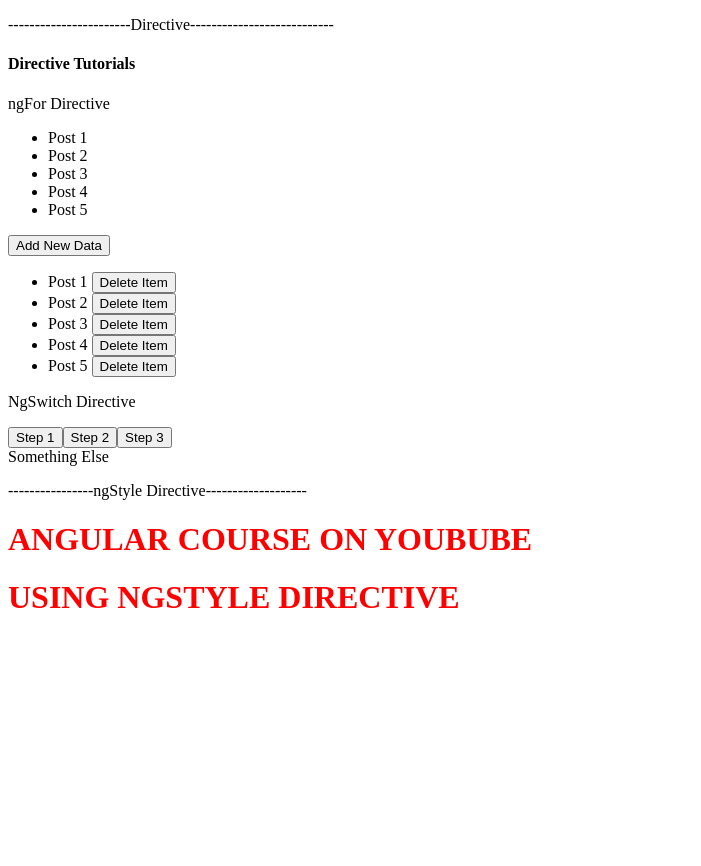
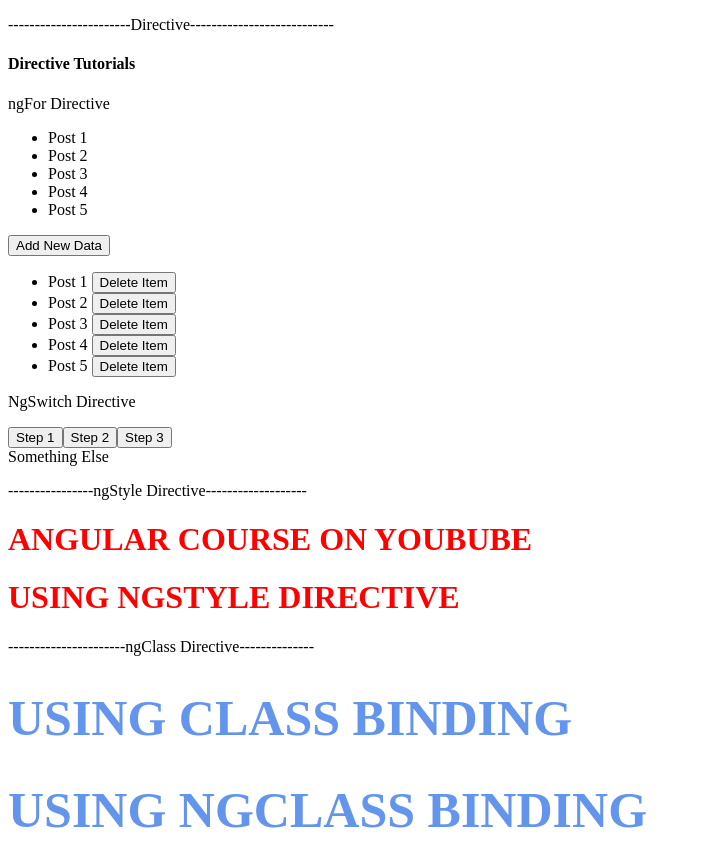
Before and after one commit to ekantchandrakar/angular, an Angular app: page / in a window 1280 px wide. Shown: the top 866 px of the page, without its empty margins (0-701 px from the left). Before the commit the page ends 800 px from the top, so only its background shows below. Built offline with nearby package versions, Linux system fonts and the light colour scheme.

Commit message:
ngClass directive

```diff
--- a/src/app/directive-tutorial/directive-tutorial.component.css
+++ b/src/app/directive-tutorial/directive-tutorial.component.css
@@ -1,4 +1,9 @@
-h1 {
-  color: rgb(18, 6, 249);
+.main {
+  color: cornflowerblue;
   text-transform: uppercase;
 }
+
+.text-weight {
+  font-weight: bolder;
+  font-size: 50px;
+}
--- a/src/app/directive-tutorial/directive-tutorial.component.html
+++ b/src/app/directive-tutorial/directive-tutorial.component.html
@@ -55,3 +55,18 @@
 >
   Using ngStyle Directive
 </h1>
+
+<p>----------------------ngClass Directive--------------</p>
+
+<h1 [class.main]="isActive" [class.text-weight]="isActive">
+  Using class binding
+</h1>
+
+<h1
+  [ngClass]="{
+    main: isActive,
+    'text-weight': isActive
+  }"
+>
+  Using ngClass binding
+</h1>
```
